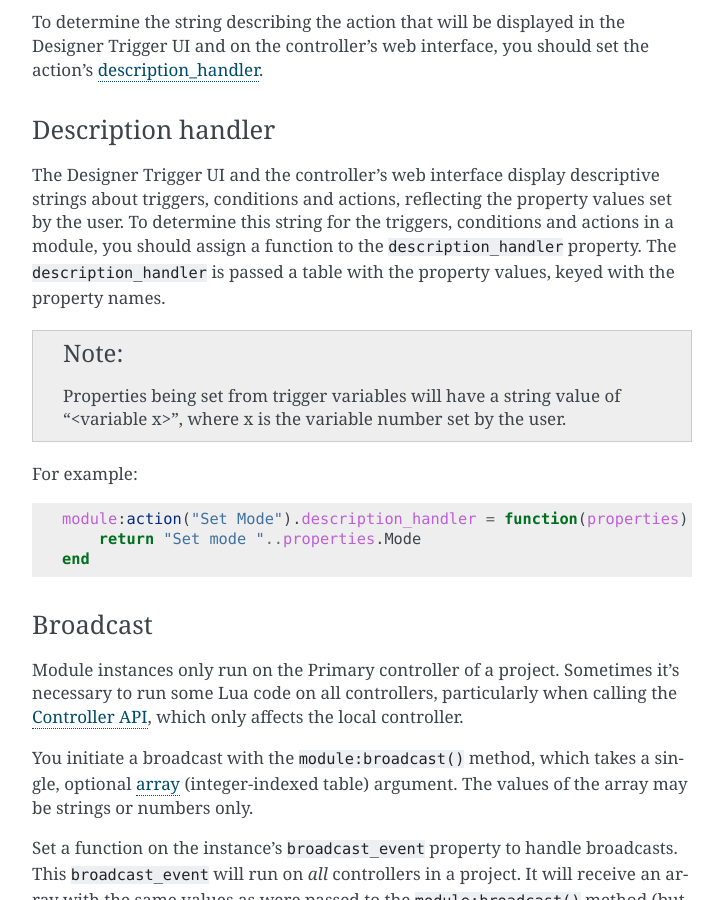
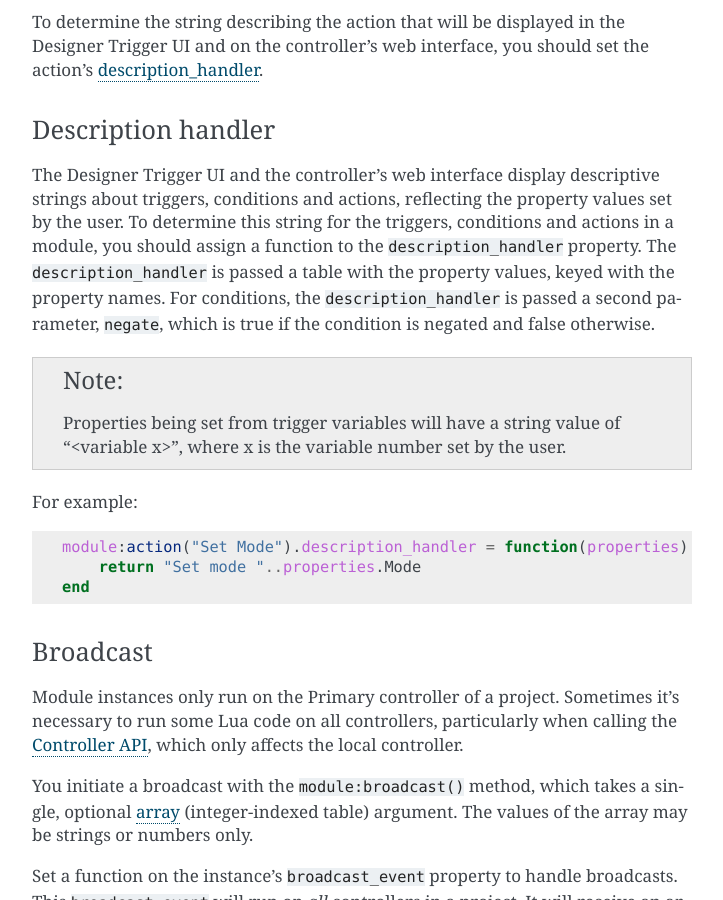
Before and after one commit to carallon/io-module-developer-guide, a Sphinx documentation site: the page built from source/guide/module-instances.rst, in a window 1280 px wide and 900 px high, scrolled down 6449 px. Shown: the whole window, without its empty margins (388-1111 px from the left). Built offline with Sphinx 7.4.7, drawn with Linux system fonts in a browser that asks for light colours.

Commit message:
Allow condition description handlers to access negate setting

```diff
--- a/source/guide/module-instances.rst
+++ b/source/guide/module-instances.rst
@@ -256,7 +256,7 @@ To determine the string describing the action that will be displayed in the Desi
 Description handler
 ===================
 
-The Designer Trigger UI and the controller's web interface display descriptive strings about triggers, conditions and actions, reflecting the property values set by the user. To determine this string for the triggers, conditions and actions in a module, you should assign a function to the ``description_handler`` property. The ``description_handler`` is passed a table with the property values, keyed with the property names.
+The Designer Trigger UI and the controller's web interface display descriptive strings about triggers, conditions and actions, reflecting the property values set by the user. To determine this string for the triggers, conditions and actions in a module, you should assign a function to the ``description_handler`` property. The ``description_handler`` is passed a table with the property values, keyed with the property names. For conditions, the ``description_handler`` is passed a second parameter, ``negate``, which is true if the condition is negated and false otherwise.
 
 .. note:: Properties being set from trigger variables will have a string value of "<variable x>", where x is the variable number set by the user.
 
```
